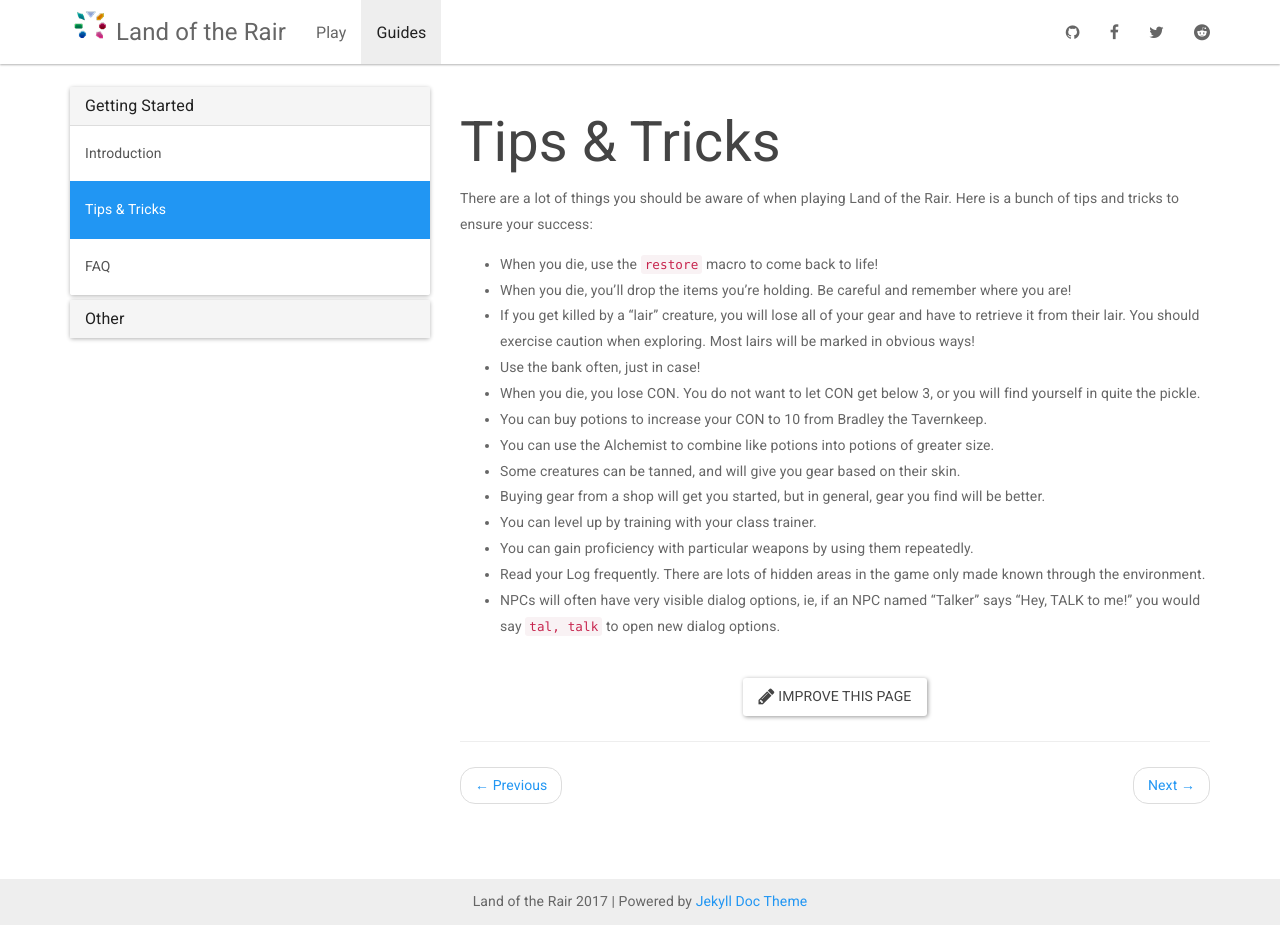
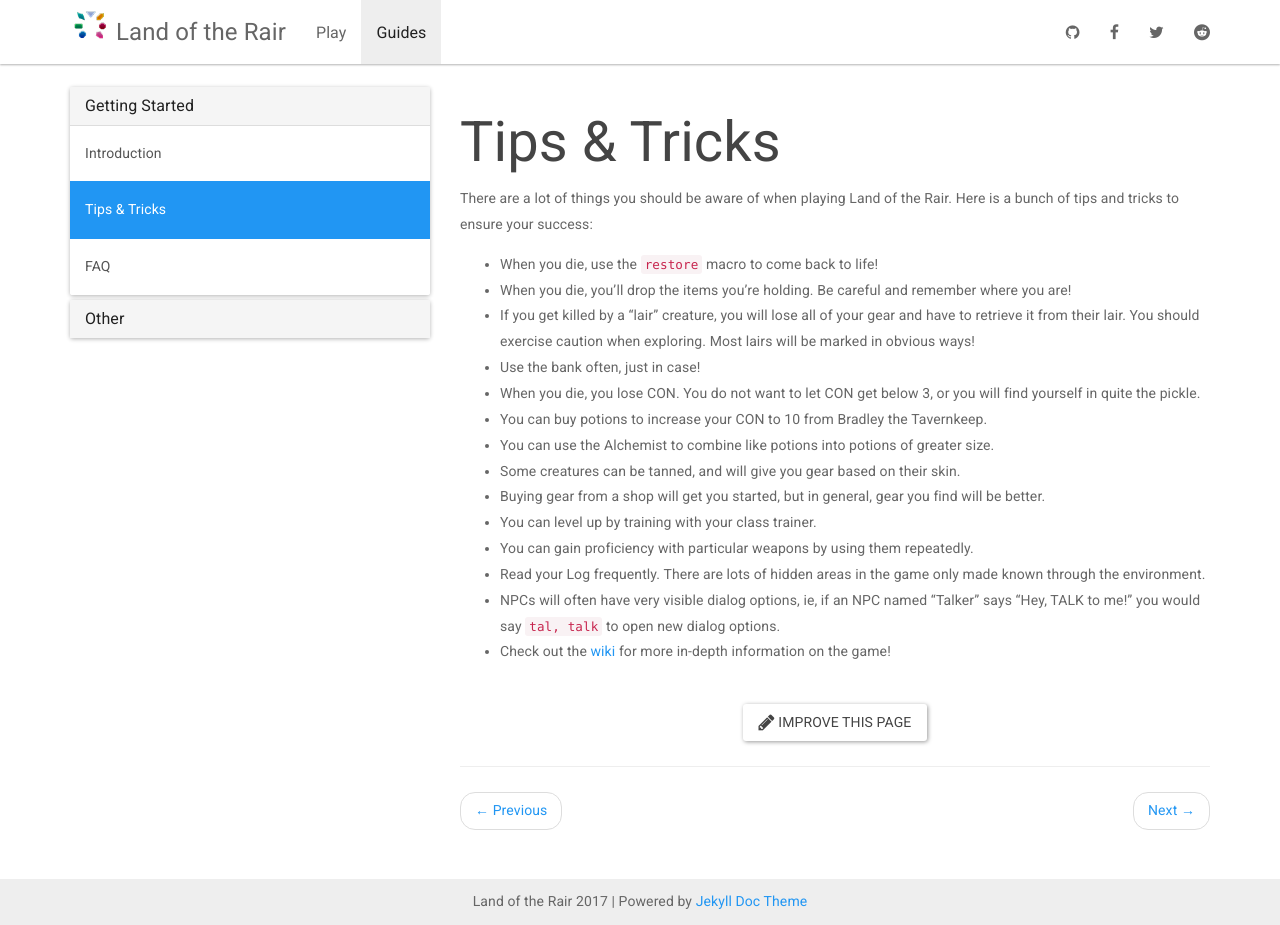
Before and after one commit to LandOfTheRair/landoftherair.github.io, a Jekyll site: the page built from _docs/getting-started/tips-tricks.md, in a window 1280 px wide and 925 px high. Built offline with Jekyll 4.4.1, drawn with Linux system fonts in a browser that asks for light colours; nearby versions of some CDN libraries.

Commit message:
Update tips-tricks.md

```diff
--- a/_docs/getting-started/tips-tricks.md
+++ b/_docs/getting-started/tips-tricks.md
@@ -19,3 +19,4 @@ There are a lot of things you should be aware of when playing Land of the Rair.
 * You can gain proficiency with particular weapons by using them repeatedly.
 * Read your Log frequently. There are lots of hidden areas in the game only made known through the environment.
 * NPCs will often have very visible dialog options, ie, if an NPC named "Talker" says "Hey, TALK to me!" you would say `tal, talk` to open new dialog options.
+* Check out the [wiki](https://github.com/LandOfTheRair/landoftherair/wiki) for more in-depth information on the game!
```
